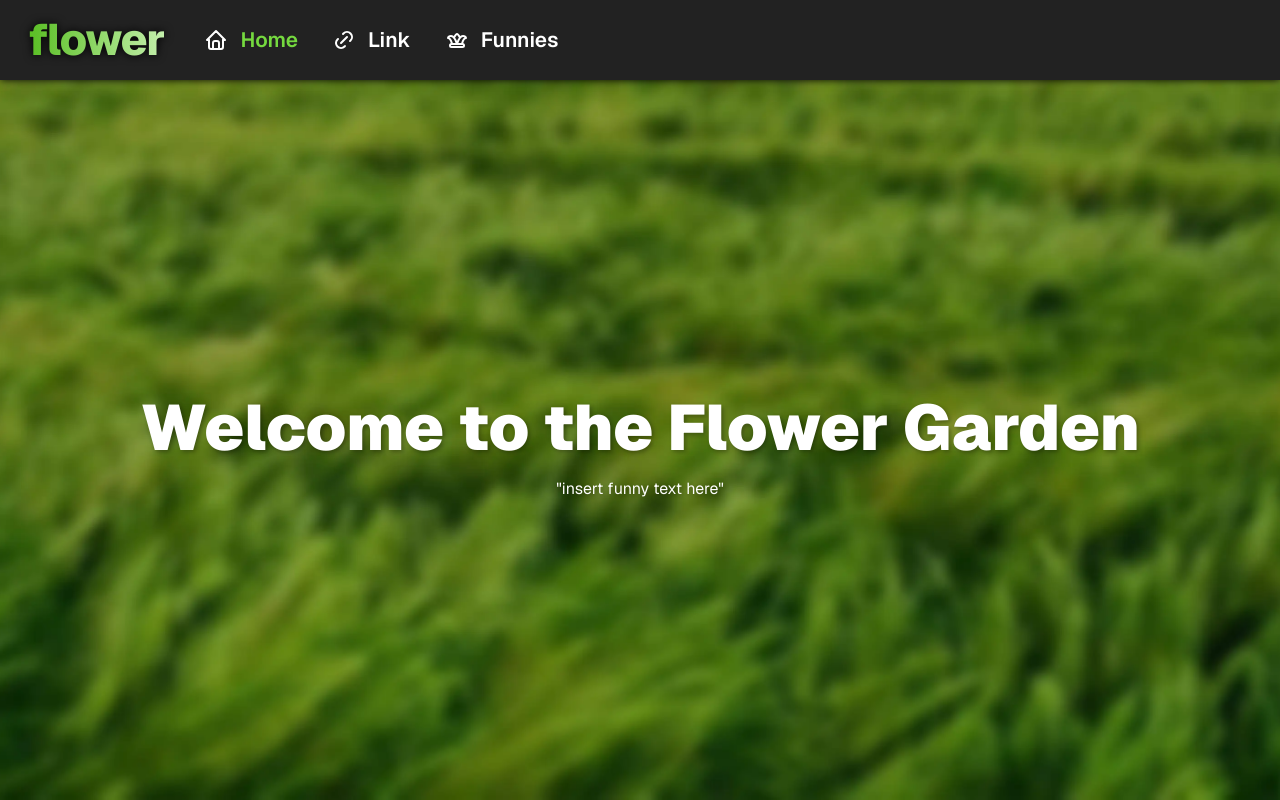
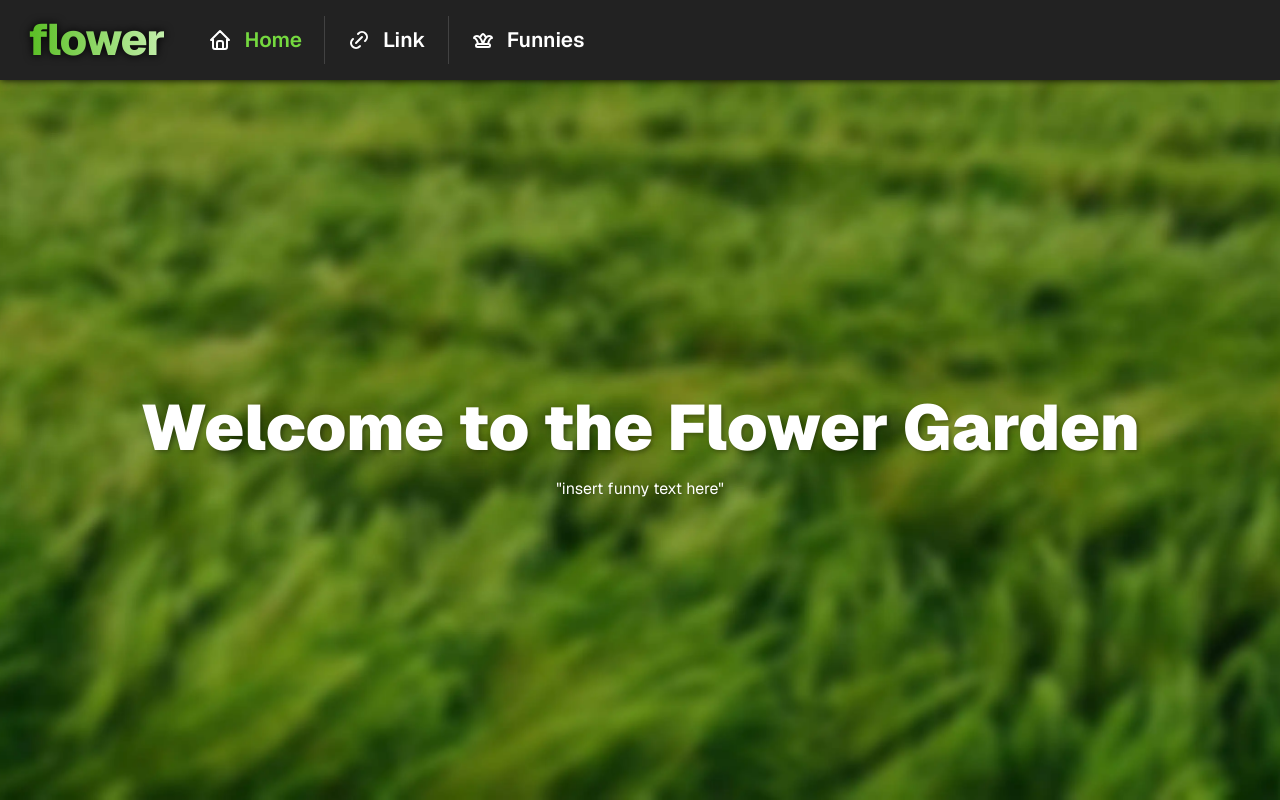
Before and after one commit to atmospire/bismuth-link, a Next.js app: page / in a window 1280 px wide. Built offline with nearby package versions, Linux system fonts and the light colour scheme; no server answers; the database is empty.

Commit message:
fixes, spacing looks better now

```diff
--- a/src/modules/layout/components/Navbar/Links/Links.tsx
+++ b/src/modules/layout/components/Navbar/Links/Links.tsx
@@ -54,7 +54,7 @@ export function Links() {
                             active={pathname == link.href}
                             component={Link}
                         />
-                        {index < links.length - 1 && <Divider orientation="vertical" />}
+                        {index < links().length - 1 && <Divider orientation="vertical" />}
                     </Flex>
                 ))}
             </Flex>
--- a/src/modules/layout/components/Navbar/Logo/Logo.tsx
+++ b/src/modules/layout/components/Navbar/Logo/Logo.tsx
@@ -29,7 +29,7 @@ export function Logo({ goHomeOnClick = true }: LogoOptions) {
 
     return (
         <>
-            <Flex justify={"center"} align={"center"} h={"100%"} gap={"xs"} p={"md"}>
+            <Flex justify={"center"} align={"center"} h={"100%"} gap={"xs"}>
                 <Text
                     className={styles.logo}
                     onClick={() => {
--- a/src/modules/layout/components/Navbar/MobileMenu/MobileMenu.tsx
+++ b/src/modules/layout/components/Navbar/MobileMenu/MobileMenu.tsx
@@ -3,7 +3,7 @@
 import { useState } from "react";
 import Link from "next/link";
 import { usePathname } from "next/navigation";
-import { ActionIcon, Menu } from "@mantine/core";
+import { Menu } from "@mantine/core";
 import { IconMenu2, IconX } from "@tabler/icons-react";
 import { Authorized } from "~/modules/users";
 import { useSession } from "next-auth/react";
@@ -57,7 +57,7 @@ export function MobileMenu() {
                 {session && (
                     <>
                         <Menu.Divider />
-                        <CurrentUser />
+                        <CurrentUser mobileView />
                     </>
                 )}
             </Menu.Dropdown>
--- a/src/modules/layout/components/Navbar/Navbar.tsx
+++ b/src/modules/layout/components/Navbar/Navbar.tsx
@@ -27,7 +27,7 @@ export function Navbar() {
         >
             {!isMobile ? (
                 <>
-                    <Flex align={"center"} gap={"sm"}>
+                    <Flex align={"center"} gap={"xl"} ps={"md"}>
                         <Logo />
                         <Links />
                     </Flex>
@@ -38,7 +38,7 @@ export function Navbar() {
                     </Flex>
                 </>
             ) : (
-                <Flex justify={"space-between"} align={"center"} w={"100%"}>
+                <Flex justify={"space-between"} align={"center"} w={"100%"} px={"md"}>
                     <Logo />
                     <MobileMenu />
                 </Flex>
--- a/src/modules/users/components/CurrentUser/CurrentUser.tsx
+++ b/src/modules/users/components/CurrentUser/CurrentUser.tsx
@@ -2,18 +2,21 @@
 
 import { ActionIcon, Badge, Box, Flex, Menu, Text } from "@mantine/core";
 import { IconLogout } from "@tabler/icons-react";
-import { useConfirmModal, useIsMobile, useRoleColor } from "~/modules";
+import { useConfirmModal, useRoleColor } from "~/modules";
 import { signOut, useSession } from "next-auth/react";
 
 import { PunchableAvatar } from "../PunchableAvatar";
 import styles from "./CurrentUser.module.scss";
 
+interface CurrentUserOptions {
+    mobileView?: boolean;
+}
+
 /**
  * Component rendering currently signed-in user.
  */
-export function CurrentUser() {
+export function CurrentUser({ mobileView = false }: CurrentUserOptions) {
     const { data } = useSession({ required: false });
-    const isMobile = useIsMobile();
 
     const user = data?.user;
 
@@ -40,14 +43,14 @@ export function CurrentUser() {
             <Box>
                 <Flex align={"center"} p={"xs"}>
                     <Flex align={"center"} gap={"sm"} w={"100%"}>
-                        {!isMobile && (
+                        {!mobileView && (
                             <ActionIcon onClick={logout} className={styles.logout} variant="transparent">
                                 <IconLogout size={iconSize} />
                             </ActionIcon>
                         )}
 
                         <Flex direction={"column"} w={"100%"}>
-                            <Text fw={"600"} size={isMobile ? "sm" : "initial"}>
+                            <Text fw={"600"} size={mobileView ? "sm" : "initial"}>
                                 {user?.name}
                             </Text>
                             <Badge className={styles.roleBadge} size="xs" color={roleColor}>
@@ -65,7 +68,7 @@ export function CurrentUser() {
                         />
                     </Flex>
                 </Flex>
-                {isMobile && (
+                {mobileView && (
                     <>
                         <Menu.Divider />
                         <Menu.Item onClick={() => logout()} leftSection={<IconLogout size={14} />}>
```
